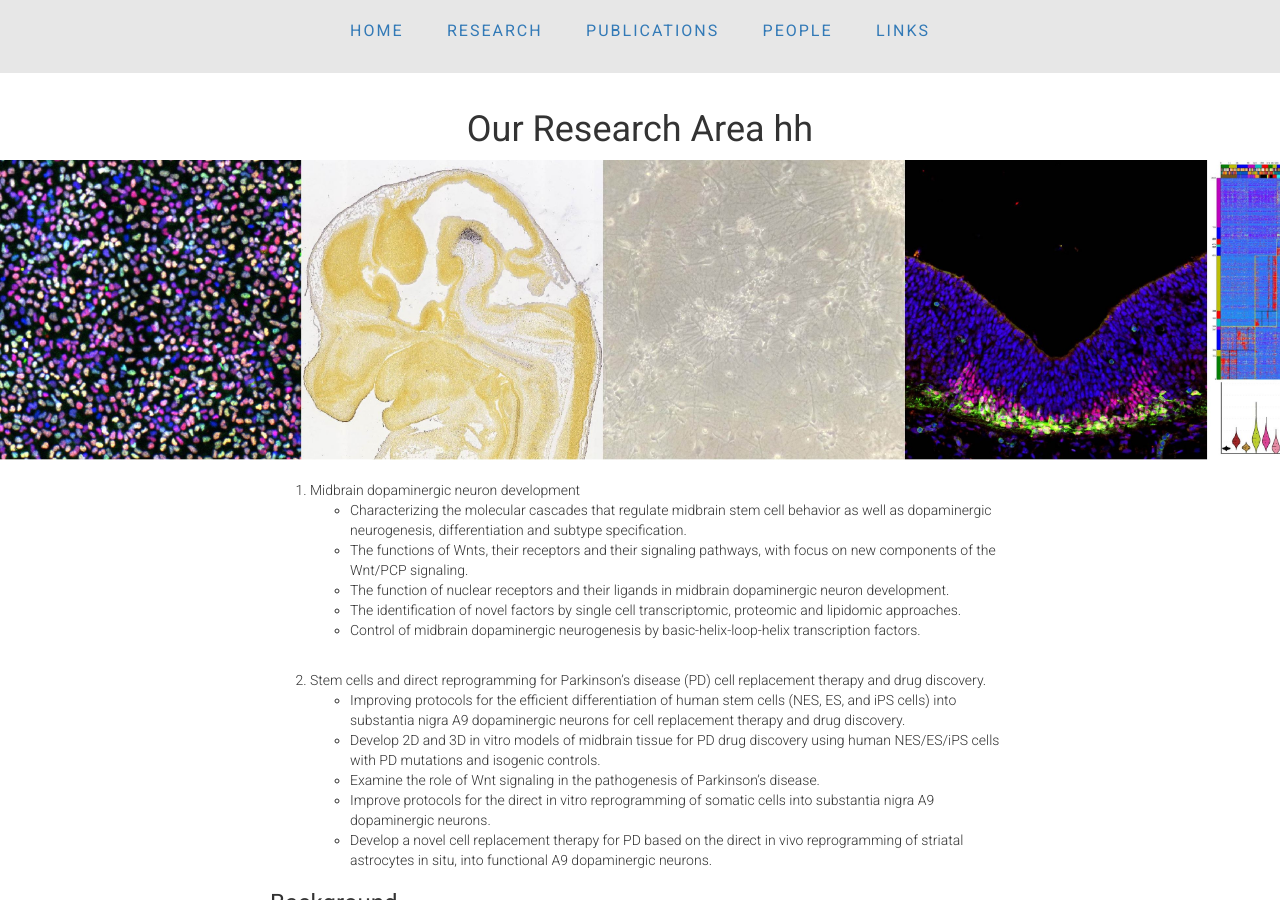
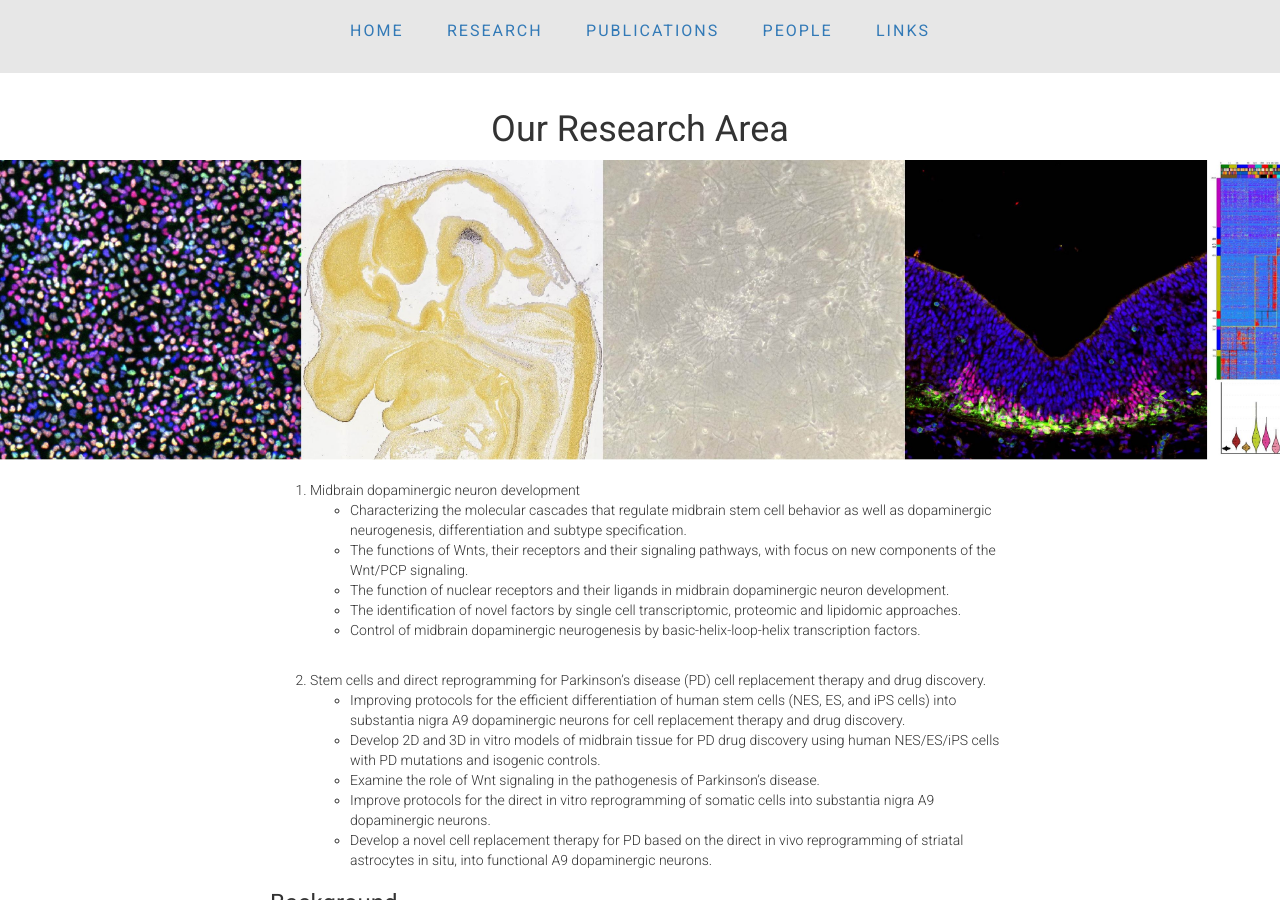
Before and after one commit to ArenasLab/arenaslab.github.io, a Jekyll site: the page research/index.html, which Jekyll copies as it is, in a window 1280 px wide and 900 px high. Built offline with Jekyll 4.4.1, drawn with Linux system fonts in a browser that asks for light colours.

Commit message:
Update index.html

```diff
--- a/research/index.html
+++ b/research/index.html
@@ -25,7 +25,7 @@
 
   <p>&nbsp;<p>
 	<p>&nbsp;<p>
-	<h1 align="center">Our Research Area hh</h1>
+	<h1 align="center">Our Research Area</h1>
 
   <section class="jumbotron2">
   </section>
```
